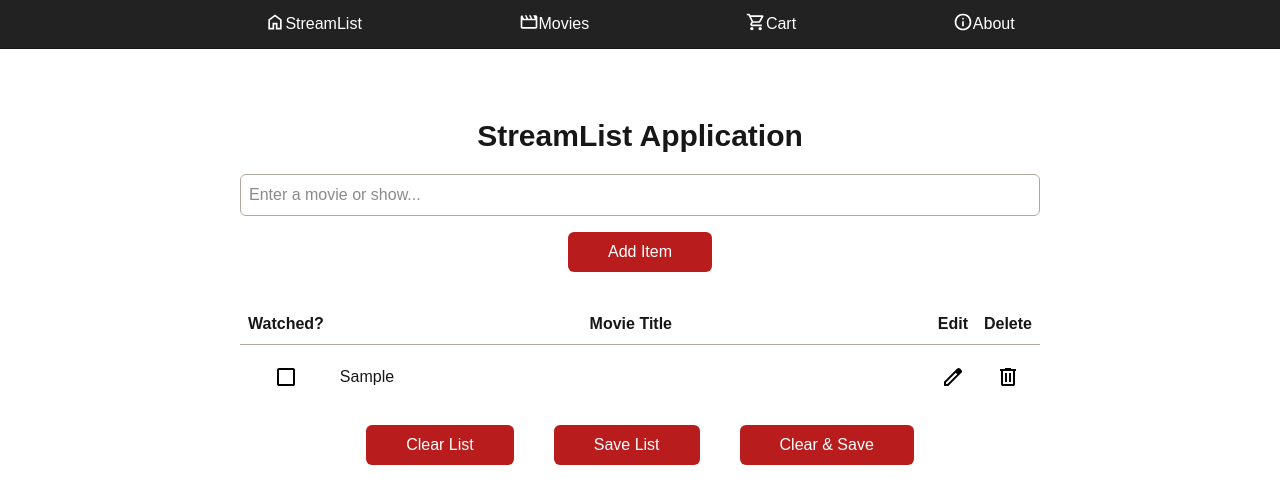
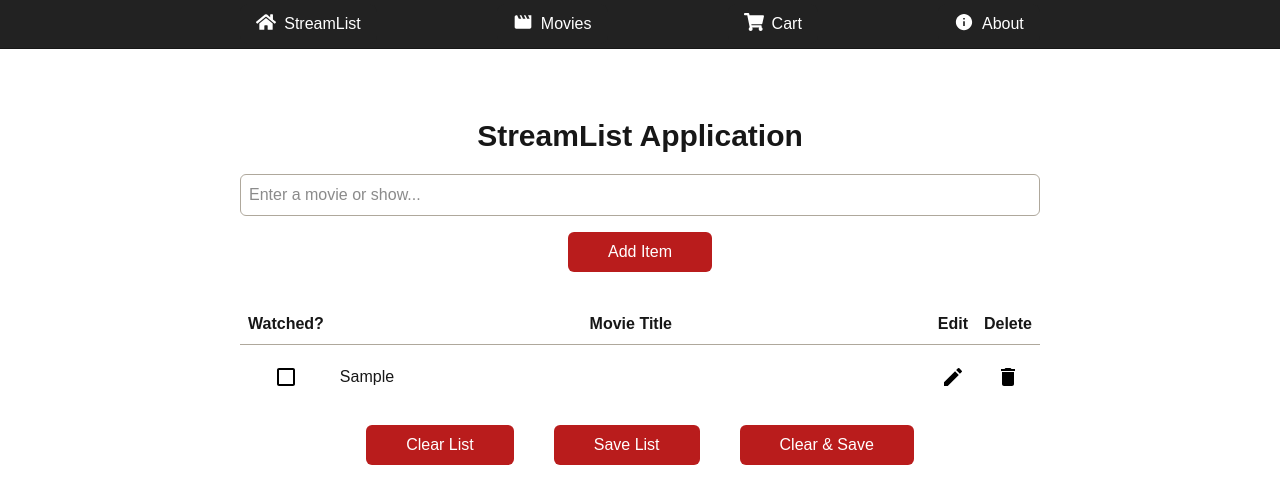
Before and after one commit to dmmills-stu/streamlist, a Next.js app: page / in a window 1280 px wide. Both pictures are taken after typing "Sample" into the empty fields and a click on the button "Add Item". Shown: the top 504 px of the page. Built offline with nearby package versions, Linux system fonts and the light colour scheme.

Commit message:
Changed Google Fonts icons using SVGs to react-icons.

```diff
--- a/src/components/MovieItem.tsx
+++ b/src/components/MovieItem.tsx
@@ -1,14 +1,12 @@
 import { useState } from "react";
 import { MovieItemProps } from "../types/MovieItemProps";
+import { IconContext } from "react-icons";
+import { MdEdit, MdCancel, MdDelete, MdCheckBoxOutlineBlank, MdCheckBox } from "react-icons/md";
+import { AiFillSave } from "react-icons/ai";
 
 const MovieItem: React.FC<MovieItemProps> = ({ title, watched, inEdit, onWatched, onDelete, onItemSave }) => {
   const [isEditing, setIsEditing] = useState(inEdit);
   const [editedTitle, setEditedTitle] = useState(title);
-
-  // Because the checkbox is not conditionally rendered, I decided to change the SVG path based on whether or not the box was checked.
-  const checkboxPath = watched
-    ? "m424-312 282-282-56-56-226 226-114-114-56 56 170 170ZM200-120q-33 0-56.5-23.5T120-200v-560q0-33 23.5-56.5T200-840h560q33 0 56.5 23.5T840-760v560q0 33-23.5 56.5T760-120H200Zm0-80h560v-560H200v560Zm0-560v560-560Z"
-    : "M200-120q-33 0-56.5-23.5T120-200v-560q0-33 23.5-56.5T200-840h560q33 0 56.5 23.5T840-760v560q0 33-23.5 56.5T760-120H200Zm0-80h560v-560H200v560Z";
 
   // Without this, the input when editing will not update, making it effectively read-only.
   const handleTitleChange = (e: React.ChangeEvent<HTMLInputElement>) => {
@@ -35,9 +33,13 @@ const MovieItem: React.FC<MovieItemProps> = ({ title, watched, inEdit, onWatched
   return (
     <li className="movie-item">
       <button onClick={onWatched} className="col-watched">
-        <svg xmlns="http://www.w3.org/2000/svg" height="24px" viewBox="0 -960 960 960" width="24px" fill="#ffffff">
-            <path d={checkboxPath} />
-        </svg>
+        <IconContext.Provider value={{ className: "react-icon" }}>
+          { watched ? (
+            <MdCheckBox />
+          ) : (
+            <MdCheckBoxOutlineBlank />
+          ) }
+        </IconContext.Provider>
       </button>
       {isEditing ? (
         <input
@@ -57,15 +59,15 @@ const MovieItem: React.FC<MovieItemProps> = ({ title, watched, inEdit, onWatched
           <span>
             Save
           </span>
-          <svg xmlns="http://www.w3.org/2000/svg" height="24px" viewBox="0 -960 960 960" width="24px" fill="#ffffff">
-            <path d="M840-680v480q0 33-23.5 56.5T760-120H200q-33 0-56.5-23.5T120-200v-560q0-33 23.5-56.5T200-840h480l160 160Zm-80 34L646-760H200v560h560v-446ZM480-240q50 0 85-35t35-85q0-50-35-85t-85-35q-50 0-85 35t-35 85q0 50 35 85t85 35ZM240-560h360v-160H240v160Zm-40-86v446-560 114Z"/>
-          </svg>
+          <IconContext.Provider value={{ className: "react-icon" }}>
+            <AiFillSave />
+          </IconContext.Provider>
         </button>
       ) : (
         <button onClick={handleEdit} className="col-edit">
-          <svg xmlns="http://www.w3.org/2000/svg" height="24px" viewBox="0 -960 960 960" width="24px" fill="#ffffff">
-            <path d="M200-200h57l391-391-57-57-391 391v57Zm-80 80v-170l528-527q12-11 26.5-17t30.5-6q16 0 31 6t26 18l55 56q12 11 17.5 26t5.5 30q0 16-5.5 30.5T817-647L290-120H120Zm640-584-56-56 56 56Zm-141 85-28-29 57 57-29-28Z"/>
-          </svg>
+          <IconContext.Provider value={{ className: "react-icon" }}>
+            <MdEdit />
+          </IconContext.Provider>
         </button>
       )}
       {isEditing ? (
@@ -73,15 +75,15 @@ const MovieItem: React.FC<MovieItemProps> = ({ title, watched, inEdit, onWatched
           <span>
             Cancel
           </span>
-          <svg xmlns="http://www.w3.org/2000/svg" height="24px" viewBox="0 -960 960 960" width="24px" fill="#ffffff">
-            <path d="m256-200-56-56 224-224-224-224 56-56 224 224 224-224 56 56-224 224 224 224-56 56-224-224-224 224Z"/>
-          </svg>
+          <IconContext.Provider value={{ className: "react-icon" }}>
+            <MdCancel />
+          </IconContext.Provider>
         </button>
       ) : (
         <button onClick={onDelete} className="col-delete">
-          <svg xmlns="http://www.w3.org/2000/svg" height="24px" viewBox="0 -960 960 960" width="24px" fill="#ffffff">
-            <path d="M280-120q-33 0-56.5-23.5T200-200v-520h-40v-80h200v-40h240v40h200v80h-40v520q0 33-23.5 56.5T680-120H280Zm400-600H280v520h400v-520ZM360-280h80v-360h-80v360Zm160 0h80v-360h-80v360ZM280-720v520-520Z"/>
-          </svg>
+          <IconContext.Provider value={{ className: "react-icon" }}>
+            <MdDelete />
+          </IconContext.Provider>
         </button>
       )}
     </li>
--- a/src/components/NavBar.tsx
+++ b/src/components/NavBar.tsx
@@ -1,6 +1,12 @@
-import React, { ReactNode } from 'react';
+'use client'; // Needed for IconContext.
+
+import React from 'react';
 import Link from 'next/link';
 import '../styles/NavBar.css';
+import { IconContext } from 'react-icons';
+import { FaHome, FaShoppingCart } from 'react-icons/fa';
+import { MdMovie } from 'react-icons/md';
+import { IoMdInformationCircle } from 'react-icons/io';
 
 const NavBar = () => {
   return (
@@ -10,36 +16,36 @@ const NavBar = () => {
           <div className="outside-spacer"></div>
           <li>
             <Link href="/">
-              <svg xmlns="http://www.w3.org/2000/svg" height="20px" viewBox="0 -960 960 960" width="20px" fill="#ffffff">
-                <path d="M240-200h120v-240h240v240h120v-360L480-740 240-560v360Zm-80 80v-480l320-240 320 240v480H520v-240h-80v240H160Zm320-350Z"/>
-              </svg>
+              <IconContext.Provider value={{ className: "react-icon" }}>
+                <FaHome />
+              </IconContext.Provider>
               <span>StreamList</span>
             </Link>
           </li>
           <div className="inside-spacer"></div>
           <li>
             <Link href="/movies">
-              <svg xmlns="http://www.w3.org/2000/svg" height="20px" viewBox="0 -960 960 960" width="20px" fill="#ffffff">
-                <path d="m160-800 80 160h120l-80-160h80l80 160h120l-80-160h80l80 160h120l-80-160h120q33 0 56.5 23.5T880-720v480q0 33-23.5 56.5T800-160H160q-33 0-56.5-23.5T80-240v-480q0-33 23.5-56.5T160-800Zm0 240v320h640v-320H160Zm0 0v320-320Z"/>
-              </svg>
+              <IconContext.Provider value={{ className: "react-icon" }}>
+                <MdMovie />
+              </IconContext.Provider>
               <span>Movies</span>
             </Link>
           </li>
           <div className="inside-spacer"></div>
           <li>
             <Link href="/cart">
-              <svg xmlns="http://www.w3.org/2000/svg" height="20px" viewBox="0 -960 960 960" width="20px" fill="#ffffff">
-                <path d="M280-80q-33 0-56.5-23.5T200-160q0-33 23.5-56.5T280-240q33 0 56.5 23.5T360-160q0 33-23.5 56.5T280-80Zm400 0q-33 0-56.5-23.5T600-160q0-33 23.5-56.5T680-240q33 0 56.5 23.5T760-160q0 33-23.5 56.5T680-80ZM246-720l96 200h280l110-200H246Zm-38-80h590q23 0 35 20.5t1 41.5L692-482q-11 20-29.5 31T622-440H324l-44 80h480v80H280q-45 0-68-39.5t-2-78.5l54-98-144-304H40v-80h130l38 80Zm134 280h280-280Z"/>
-              </svg>
+              <IconContext.Provider value={{ className: "react-icon" }}>
+                <FaShoppingCart />
+              </IconContext.Provider>
               <span>Cart</span>
             </Link>
           </li>
           <div className="inside-spacer"></div>
           <li>
             <Link href="/about">
-              <svg xmlns="http://www.w3.org/2000/svg" height="20px" viewBox="0 -960 960 960" width="20px" fill="#ffffff">
-                <path d="M440-280h80v-240h-80v240Zm40-320q17 0 28.5-11.5T520-640q0-17-11.5-28.5T480-680q-17 0-28.5 11.5T440-640q0 17 11.5 28.5T480-600Zm0 520q-83 0-156-31.5T197-197q-54-54-85.5-127T80-480q0-83 31.5-156T197-763q54-54 127-85.5T480-880q83 0 156 31.5T763-763q54 54 85.5 127T880-480q0 83-31.5 156T763-197q-54 54-127 85.5T480-80Zm0-80q134 0 227-93t93-227q0-134-93-227t-227-93q-134 0-227 93t-93 227q0 134 93 227t227 93Zm0-320Z"/>
-              </svg>
+              <IconContext.Provider value={{ className: "react-icon" }}>
+                <IoMdInformationCircle />
+              </IconContext.Provider>
               <span>About</span>
             </Link>
           </li>
--- a/src/styles/MainPage.css
+++ b/src/styles/MainPage.css
@@ -126,6 +126,11 @@ input {
     margin-bottom: 0.25rem;
 }
 
+.react-icon {
+    height: 24px;
+    width: 24px;
+}
+
 .table-header,
 .movie-item {
     display: contents;
--- a/src/styles/NavBar.css
+++ b/src/styles/NavBar.css
@@ -44,3 +44,9 @@
   background-color: #444;
   color: #fff;
 }
+
+.nav-list .react-icon {
+  width: 20px;
+  height: 20px;
+  margin-right: 0.5rem;
+}
```
Also changed, not shown: package.json (+6 -5 lines), 1 other file (tests, documents, lock files or other folders).
